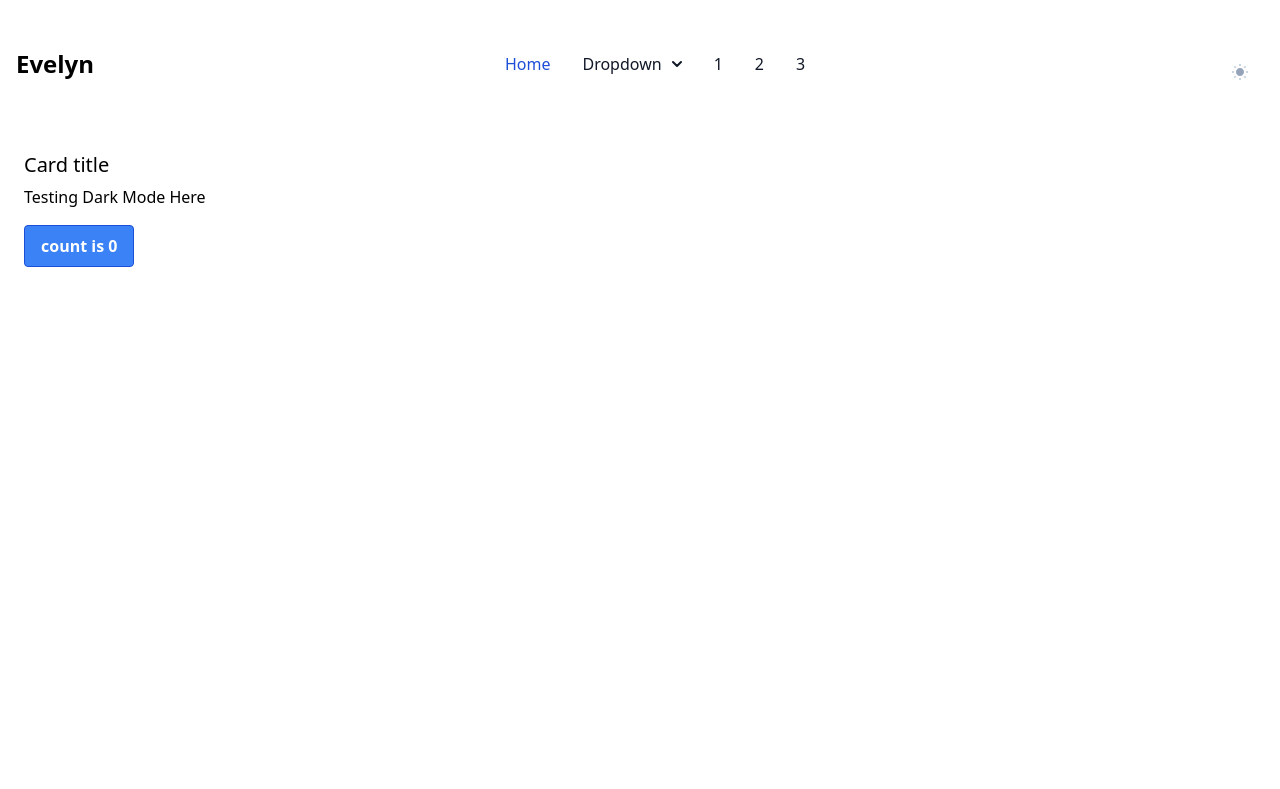
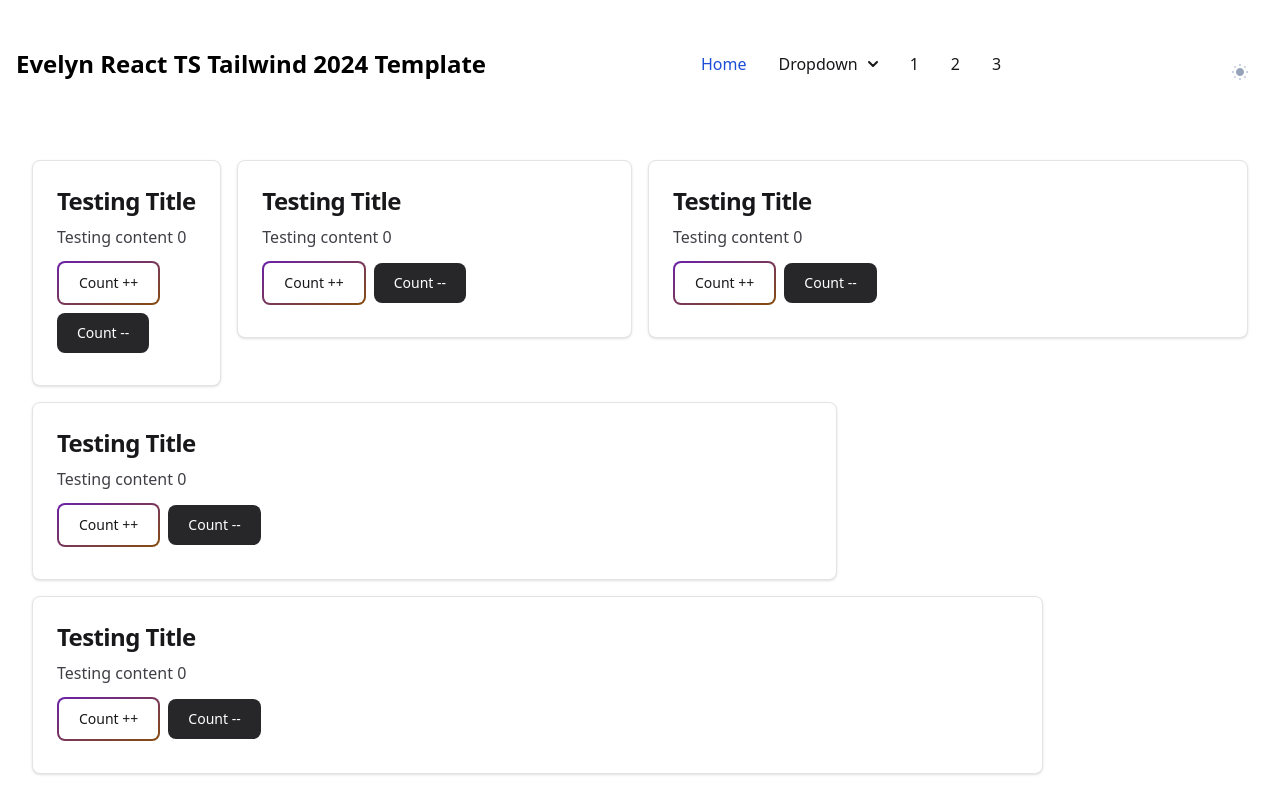
Before and after one commit to codekaburra/2024-react-ts-tailwind, a React (Vite) app: page / in a window 1280 px wide. Shown: the top 789 px of the page. Built offline with nearby package versions, Linux system fonts and the light colour scheme.

Commit message:
refactor: tidy up

```diff
--- a/package.json
+++ b/package.json
@@ -7,6 +7,7 @@
     "dev": "vite",
     "build": "tsc -b && vite build",
     "lint": "eslint . --ext ts,tsx --report-unused-disable-directives --max-warnings 0",
+    "format": "npx prettier . --write",
     "preview": "vite preview"
   },
   "dependencies": {
--- a/src/App.tsx
+++ b/src/App.tsx
@@ -1,22 +1,33 @@
-import { useState } from "react";
+import Testing from "./components/Testing";
 import Navbar from "./components/Navbar";
 
 function App() {
-  const [count, setCount] = useState(0);
-
   return (
     <>
-      <Navbar />
-      <div className="py-18 h-screen bg-white dark:bg-gray-800">
-        <div className="text-surface shadow-secondary-1 block rounded-lg bg-white p-6 dark:bg-black dark:text-white">
-          <h5 className="mb-2 text-xl font-medium leading-tight">Card title</h5>
-          <p className="mb-4 text-base">Testing Dark Mode Here</p>
-          <button
-            className="rounded border border-blue-700 bg-blue-500 px-4 py-2 font-bold text-white hover:bg-blue-700"
-            onClick={() => setCount((count) => count + 1)}
-          >
-            count is {count}
-          </button>
+      <div className="py-18 h-screen bg-white dark:bg-zinc-950 dark:text-white">
+        <Navbar />
+        <div className="grid grid-flow-row-dense grid-cols-6 p-6">
+          <div className="col-span-1">
+            <Testing />
+          </div>
+          <div className="col-span-2">
+            <Testing />
+          </div>
+          <div className="col-span-3">
+            <Testing />
+          </div>
+          <div className="col-span-4">
+            <Testing />
+          </div>
+          <div className="col-span-5">
+            <Testing />
+          </div>
+          <div className="col-span-6">
+            <Testing />
+          </div>
+          <div className="col-span-7">
+            <Testing />
+          </div>
         </div>
       </div>
     </>
--- a/src/components/Navbar.tsx
+++ b/src/components/Navbar.tsx
@@ -1,24 +1,23 @@
 export default function Navbar() {
   const toggleTheme = () => {
-    console.log("toggleTheme");
     document.body.classList.toggle("dark");
   };
   return (
     <>
-      <nav className="border-gray-200 bg-white dark:border-gray-700 dark:bg-gray-900">
+      <nav className="border-zinc-200 bg-white dark:border-zinc-700 dark:bg-zinc-900">
         <div className="mx-auto flex max-w-screen-xl flex-wrap items-center justify-between p-4">
           <a
             href="#"
             className="flex items-center space-x-3 rtl:space-x-reverse"
           >
             <span className="self-center whitespace-nowrap text-2xl font-semibold dark:text-white">
-              Evelyn
+              Evelyn React TS Tailwind 2024 Template
             </span>
           </a>
           <button
             data-collapse-toggle="navbar-dropdown"
             type="button"
-            className="inline-flex h-10 w-10 items-center justify-center rounded-lg p-2 text-sm text-gray-500 hover:bg-gray-100 focus:outline-none focus:ring-2 focus:ring-gray-200 md:hidden dark:text-gray-400 dark:hover:bg-gray-700 dark:focus:ring-gray-600"
+            className="inline-flex h-10 w-10 items-center justify-center rounded-lg p-2 text-sm text-zinc-500 hover:bg-zinc-100 focus:outline-none focus:ring-2 focus:ring-zinc-200 md:hidden dark:text-zinc-400 dark:hover:bg-zinc-700 dark:focus:ring-zinc-600"
             aria-controls="navbar-dropdown"
             aria-expanded="false"
           >
@@ -43,7 +42,7 @@ export default function Navbar() {
             className="hidden w-full md:block md:w-auto"
             id="navbar-dropdown"
           >
-            <ul className="mt-4 flex flex-col rounded-lg border border-gray-100 bg-gray-50 p-4 font-medium md:mt-0 md:flex-row md:space-x-8 md:border-0 md:bg-white md:p-0 rtl:space-x-reverse dark:border-gray-700 dark:bg-gray-800 md:dark:bg-gray-900">
+            <ul className="mt-4 flex flex-col rounded-lg border border-zinc-100 bg-zinc-50 p-4 font-medium md:mt-0 md:flex-row md:space-x-8 md:border-0 md:bg-white md:p-0 rtl:space-x-reverse dark:border-zinc-700 dark:bg-zinc-800 md:dark:bg-zinc-900">
               <li>
                 <a
                   href="#"
@@ -57,7 +56,7 @@ export default function Navbar() {
                 <button
                   id="dropdownNavbarLink"
                   data-dropdown-toggle="dropdownNavbar"
-                  className="flex w-full items-center justify-between rounded px-3 py-2 text-gray-900 hover:bg-gray-100 md:w-auto md:border-0 md:p-0 md:hover:bg-transparent md:hover:text-blue-700 dark:border-gray-700 dark:text-white dark:hover:bg-gray-700 dark:focus:text-white md:dark:hover:bg-transparent md:dark:hover:text-blue-500"
+                  className="flex w-full items-center justify-between rounded px-3 py-2 text-zinc-900 hover:bg-zinc-100 md:w-auto md:border-0 md:p-0 md:hover:bg-transparent md:hover:text-blue-700 dark:border-zinc-700 dark:text-white dark:hover:bg-zinc-700 dark:focus:text-white md:dark:hover:bg-transparent md:dark:hover:text-blue-500"
                 >
                   Dropdown{" "}
                   <svg
@@ -78,16 +77,16 @@ export default function Navbar() {
                 </button>
                 <div
                   id="dropdownNavbar"
-                  className="z-10 hidden w-44 divide-y divide-gray-100 rounded-lg bg-white font-normal shadow dark:divide-gray-600 dark:bg-gray-700"
+                  className="z-10 hidden w-44 divide-y divide-zinc-100 rounded-lg bg-white font-normal shadow dark:divide-zinc-600 dark:bg-zinc-700"
                 >
                   <ul
-                    className="py-2 text-sm text-gray-700 dark:text-gray-400"
+                    className="py-2 text-sm text-zinc-700 dark:text-zinc-400"
                     aria-labelledby="dropdownLargeButton"
                   >
                     <li>
                       <a
                         href="#"
-                        className="block px-4 py-2 hover:bg-gray-100 dark:hover:bg-gray-600 dark:hover:text-white"
+                        className="block px-4 py-2 hover:bg-zinc-100 dark:hover:bg-zinc-600 dark:hover:text-white"
                       >
                         Dashboard
                       </a>
@@ -95,7 +94,7 @@ export default function Navbar() {
                     <li>
                       <a
                         href="#"
-                        className="block px-4 py-2 hover:bg-gray-100 dark:hover:bg-gray-600 dark:hover:text-white"
+                        className="block px-4 py-2 hover:bg-zinc-100 dark:hover:bg-zinc-600 dark:hover:text-white"
                       >
                         A
                       </a>
@@ -103,7 +102,7 @@ export default function Navbar() {
                     <li>
                       <a
                         href="#"
-                        className="block px-4 py-2 hover:bg-gray-100 dark:hover:bg-gray-600 dark:hover:text-white"
+                        className="block px-4 py-2 hover:bg-zinc-100 dark:hover:bg-zinc-600 dark:hover:text-white"
                       >
                         B
                       </a>
@@ -112,7 +111,7 @@ export default function Navbar() {
                   <div className="py-1">
                     <a
                       href="#"
-                      className="block px-4 py-2 text-sm text-gray-700 hover:bg-gray-100 dark:text-gray-200 dark:hover:bg-gray-600 dark:hover:text-white"
+                      className="block px-4 py-2 text-sm text-zinc-700 hover:bg-zinc-100 dark:text-zinc-200 dark:hover:bg-zinc-600 dark:hover:text-white"
                     >
                       Sign out
                     </a>
@@ -122,7 +121,7 @@ export default function Navbar() {
               <li>
                 <a
                   href="#"
-                  className="block rounded px-3 py-2 text-gray-900 hover:bg-gray-100 md:border-0 md:p-0 md:hover:bg-transparent md:hover:text-blue-700 dark:text-white dark:hover:bg-gray-700 dark:hover:text-white md:dark:hover:bg-transparent md:dark:hover:text-blue-500"
+                  className="block rounded px-3 py-2 text-zinc-900 hover:bg-zinc-100 md:border-0 md:p-0 md:hover:bg-transparent md:hover:text-blue-700 dark:text-white dark:hover:bg-zinc-700 dark:hover:text-white md:dark:hover:bg-transparent md:dark:hover:text-blue-500"
                 >
                   1
                 </a>
@@ -130,7 +129,7 @@ export default function Navbar() {
               <li>
                 <a
                   href="#"
-                  className="block rounded px-3 py-2 text-gray-900 hover:bg-gray-100 md:border-0 md:p-0 md:hover:bg-transparent md:hover:text-blue-700 dark:text-white dark:hover:bg-gray-700 dark:hover:text-white md:dark:hover:bg-transparent md:dark:hover:text-blue-500"
+                  className="block rounded px-3 py-2 text-zinc-900 hover:bg-zinc-100 md:border-0 md:p-0 md:hover:bg-transparent md:hover:text-blue-700 dark:text-white dark:hover:bg-zinc-700 dark:hover:text-white md:dark:hover:bg-transparent md:dark:hover:text-blue-500"
                 >
                   2
                 </a>
@@ -138,7 +137,7 @@ export default function Navbar() {
               <li>
                 <a
                   href="#"
-                  className="block rounded px-3 py-2 text-gray-900 hover:bg-gray-100 md:border-0 md:p-0 md:hover:bg-transparent md:hover:text-blue-700 dark:text-white dark:hover:bg-gray-700 dark:hover:text-white md:dark:hover:bg-transparent md:dark:hover:text-blue-500"
+                  className="block rounded px-3 py-2 text-zinc-900 hover:bg-zinc-100 md:border-0 md:p-0 md:hover:bg-transparent md:hover:text-blue-700 dark:text-white dark:hover:bg-zinc-700 dark:hover:text-white md:dark:hover:bg-transparent md:dark:hover:text-blue-500"
                 >
                   3
                 </a>
--- /dev/null
+++ b/src/components/Testing.tsx
@@ -0,0 +1,50 @@
+import { ReactNode, useState } from "react";
+
+export default function Testing() {
+  const [count, setCount] = useState(0);
+  return (
+    <>
+      <Card title="Testing Title">
+        <p className="mb-3 font-normal text-zinc-700 dark:text-zinc-400">
+          Testing content {count}
+        </p>
+
+        <button
+          className="group relative mb-2 me-2 inline-flex items-center justify-center overflow-hidden rounded-lg bg-gradient-to-br from-purple-800 to-yellow-800 p-0.5 text-sm font-medium text-zinc-900 hover:text-white focus:outline-none focus:ring-4 focus:ring-purple-200 group-hover:from-purple-500 group-hover:to-pink-500 dark:text-white dark:focus:ring-purple-800"
+          onClick={() => setCount((count) => count + 1)}
+        >
+          <span className="relative rounded-md bg-white px-5 py-2.5 transition-all duration-75 ease-in group-hover:bg-opacity-0 dark:bg-zinc-900">
+            Count ++
+          </span>
+        </button>
+
+        <button
+          type="button"
+          className="mb-2 me-2 rounded-lg bg-zinc-800 px-5 py-2.5 text-sm font-medium text-white hover:bg-zinc-900 focus:outline-none focus:ring-4 focus:ring-zinc-300 dark:border-zinc-700 dark:bg-zinc-800 dark:hover:bg-zinc-700 dark:focus:ring-zinc-700"
+          onClick={() => setCount((count) => count - 1)}
+        >
+          Count --
+        </button>
+      </Card>
+    </>
+  );
+}
+
+interface ICardProps {
+  title: ReactNode;
+  children: ReactNode;
+}
+export function Card(props: ICardProps) {
+  return (
+    <>
+      <div className="m-2 rounded-lg border border-zinc-200 bg-white p-6 shadow dark:border-zinc-700 dark:bg-zinc-900">
+        <a href="#">
+          <h5 className="mb-2 text-2xl font-bold tracking-tight text-zinc-900 dark:text-white">
+            {props.title}
+          </h5>
+        </a>
+        {props.children}
+      </div>
+    </>
+  );
+}
```
